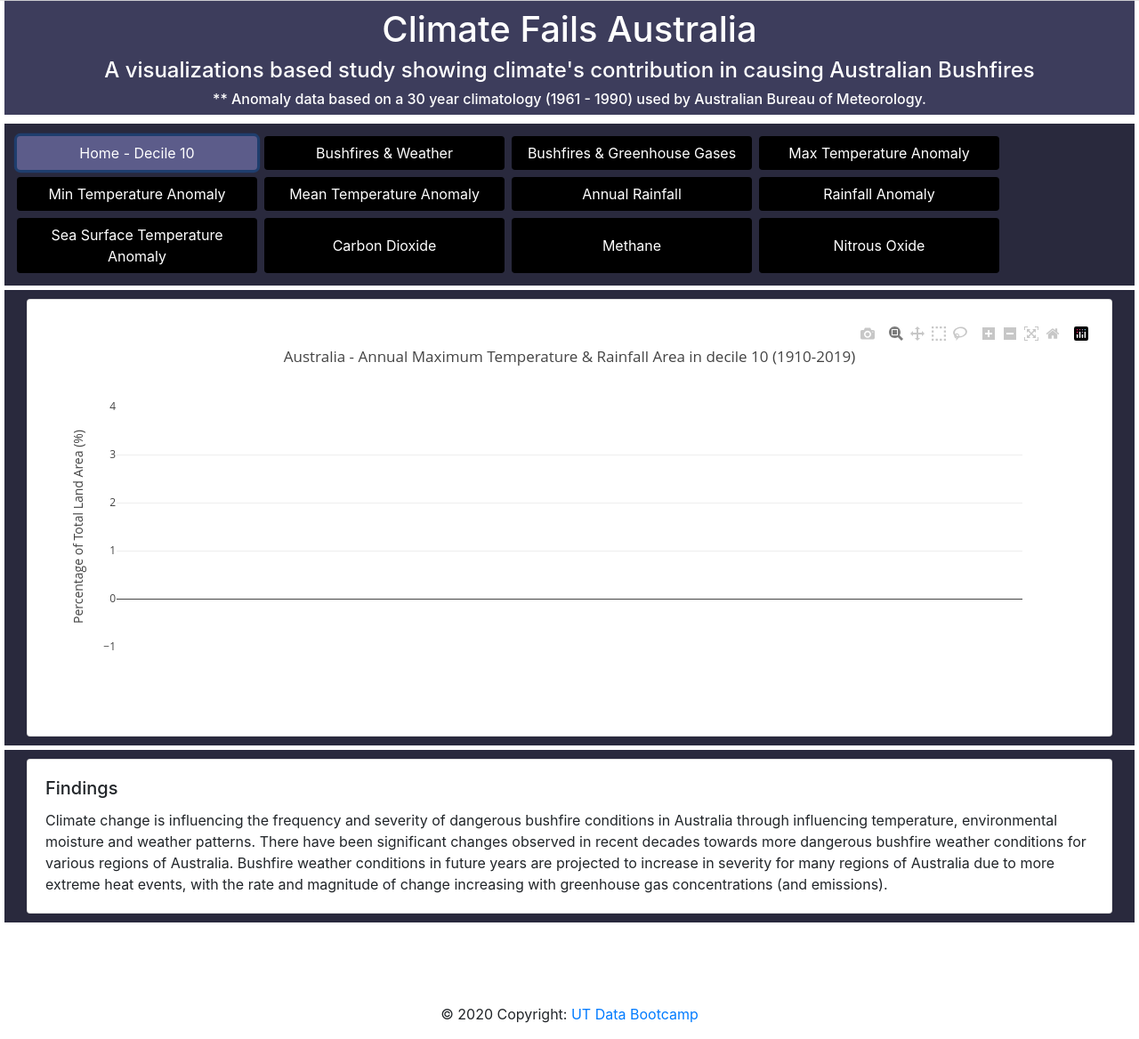
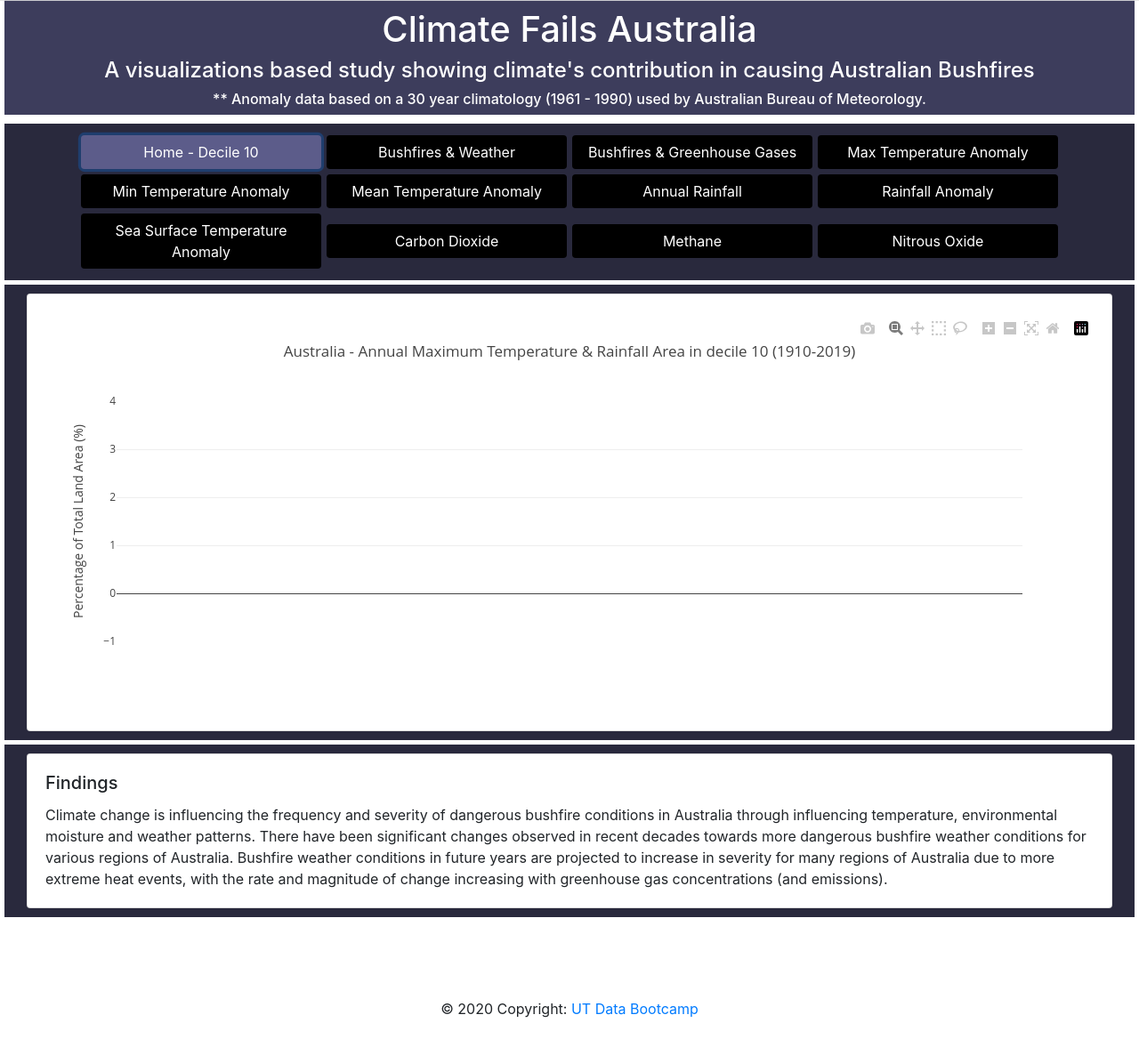
Before and after one commit to esharma3/project_australian_bushfires_webapp, a Flask app: page /climate-fails in a window 1280 px wide. Shown: the part 56-1224 px from the top of the page at 89% size. After the commit the page ends 1200 px from the top, so only its background shows below. Run offline with Flask 2, Linux system fonts and the light colour scheme; data that the repository does not hold is empty; some libraries are stand-ins or nearby versions.

Commit message:
final formatting and aligned climate buttons

```diff
--- a/static/css/style.css
+++ b/static/css/style.css
@@ -1,3 +1,8 @@
+
+/*#####################################################################*/
+/*               Styling for navbar and index page                     */
+/*#####################################################################*/
+
 html {
   scroll-behavior: smooth;
 }
@@ -97,7 +102,7 @@ footer {
 }
 
 /*#####################################################################*/
-                /*Styling for fire count template                     #*/
+/*                 Styling for fire count template                     */
 /*#####################################################################*/
 
 #fire_count {
@@ -145,7 +150,7 @@ footer {
 }
 
 /*#####################################################################*/
-                /*Styling for Climate Fails template                  #*/
+/*                Styling for Climate Fails template                   */
 /*#####################################################################*/
 
 #climate_fails {
@@ -177,18 +182,25 @@ footer {
   background-color: black;
   width: 270px;
   color: white;
-  margin: 4px;
+  margin: 3px;
 }
 
 .btn:hover {
     color: orange;
-  }
+}
 
 .btn:focus{
     background: rgb(92, 92, 138);
 }
 
-#buttons,
+#buttons {
+  background: rgb(41, 41, 61);
+  padding: 10px;
+  margin-bottom: 5px;
+  justify-content: center;
+  align-items: center;
+}
+
 #climate_first_row,
 #climate_second_row
 {
@@ -196,3 +208,9 @@ footer {
   padding: 10px;
   margin-bottom: 5px;
 }
+
+
+
+/*#####################################################################*/
+/*                          Stylesheet End                             */
+/*#####################################################################*/
```
